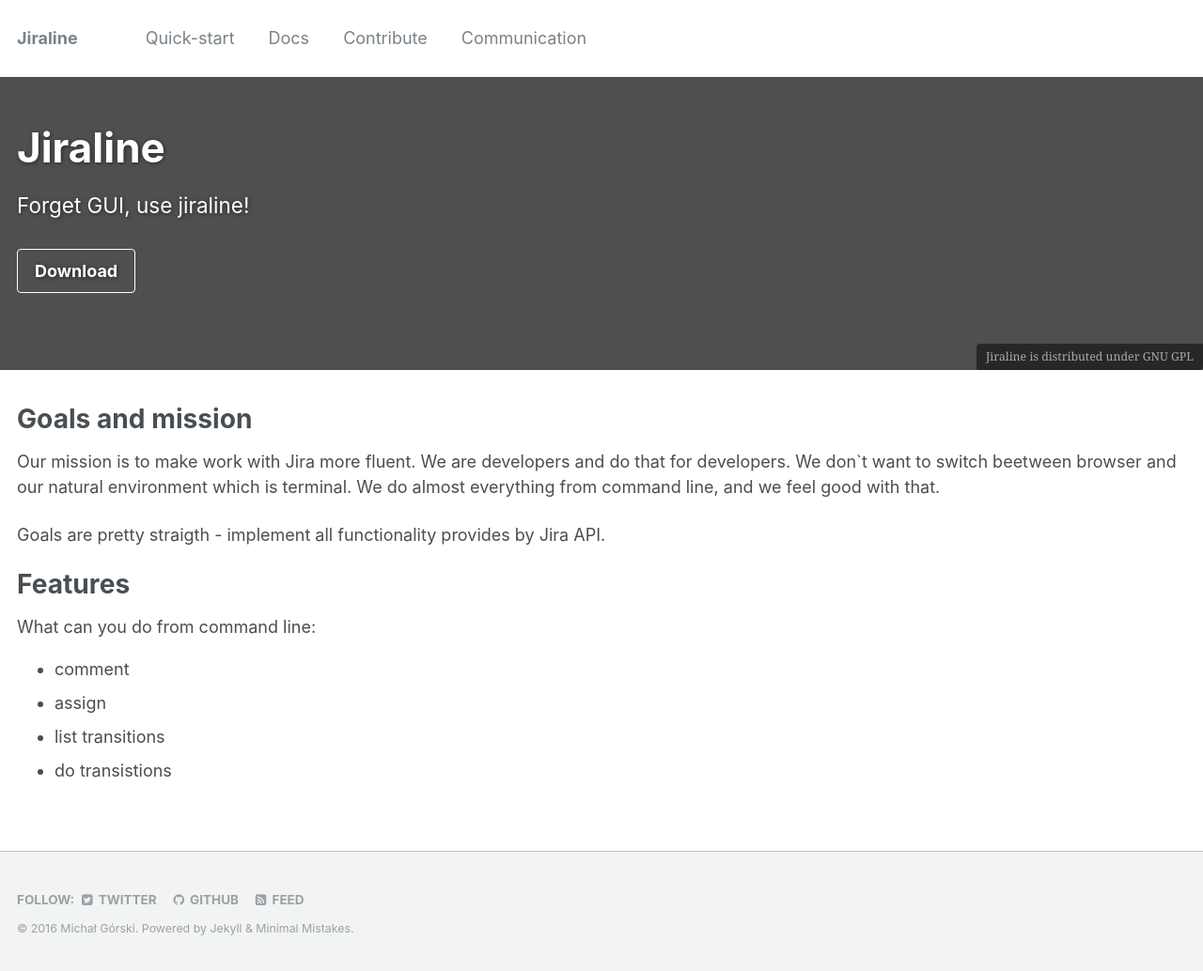
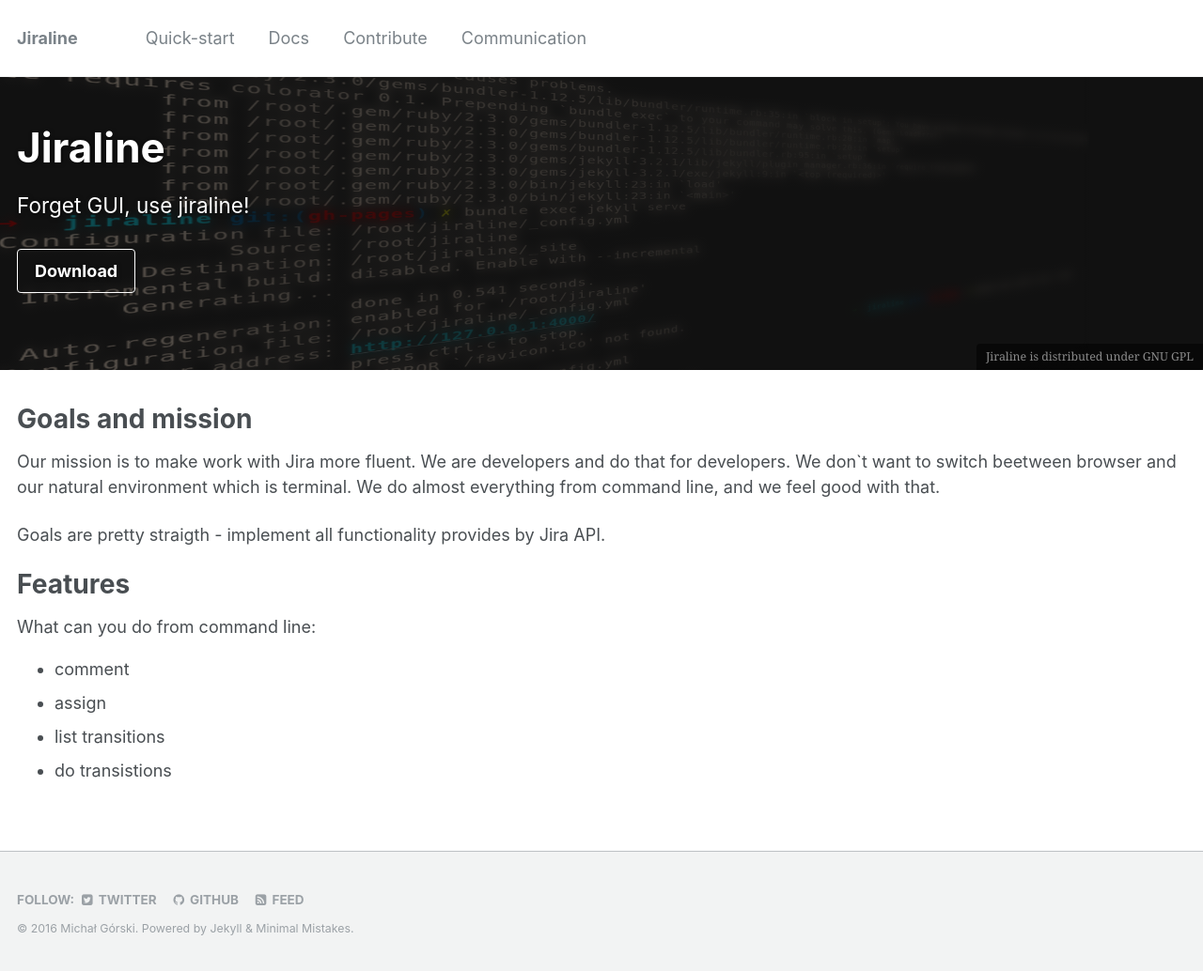
Before and after one commit to posbit/jiraline, a Jekyll site: the page built from index.html, in a window 1280 px wide. Shown: the whole page at 94% size. Built offline with Jekyll 4.4.1, drawn with Linux system fonts in a browser that asks for light colours; the list of posts is cut into pages by our own code.

Commit message:
dodanie obrazu tla

```diff
--- a/index.html
+++ b/index.html
@@ -5,7 +5,7 @@
 header:
    overlay_color: "#000"
    overlay_filter: "0.5"
-   overlay_image: unsplash-image-1.jpg
+   overlay_image: back.png
    cta_label: "Download"
    cta_url: "https://github.com/posbit/jiraline/"
    caption: "Jiraline is distributed under GNU GPL"
```
Also changed, not shown: Gemfile.lock, images/back.png (added).
